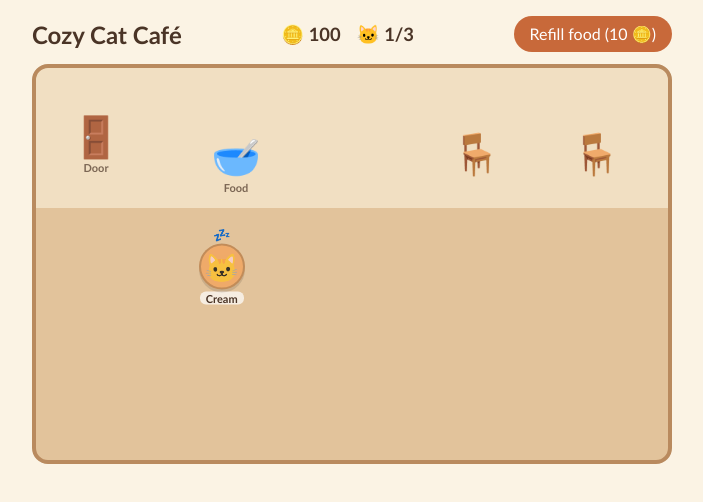
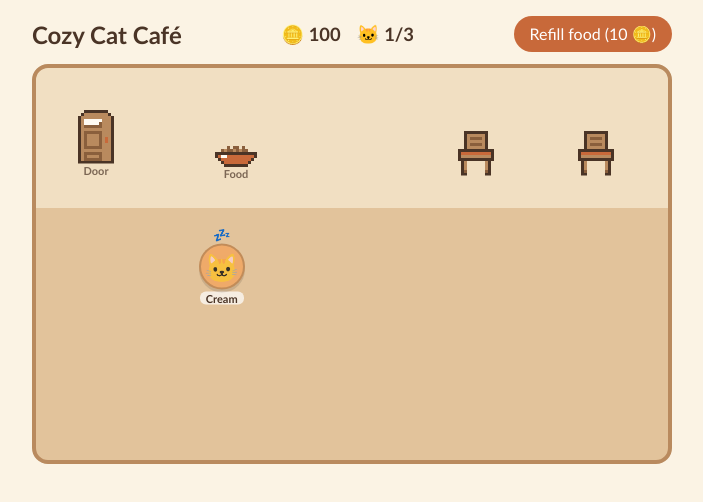
Before and after one commit to 0l-l/codycatcafe, a plain HTML site: page index.html in a window 1280 px wide. Shown: the whole page, without its empty margins (288-991 px from the left). Drawn offline with Linux system fonts and the light colour scheme.

Commit message:
Session A: pixel-art door, bowl, seats

```diff
--- a/index.html
+++ b/index.html
@@ -18,8 +18,8 @@
     </header>
 
     <div id="shop">
-      <div id="door" class="prop">🚪<span class="prop-label">Door</span></div>
-      <div id="bowl" class="prop">🥣<span class="prop-label">Food</span></div>
+      <div id="door" class="prop"><span class="prop-label">Door</span></div>
+      <div id="bowl" class="prop"><span class="prop-label">Food</span></div>
       <!-- seats, cats, customers and effects are added by ui.js -->
     </div>
 
@@ -33,6 +33,7 @@
   <script src="config.js"></script>
   <script src="cats.js"></script>
   <script src="customers.js"></script>
+  <script src="sprites.js"></script>
   <script src="ui.js"></script>
   <script src="main.js"></script>
 </body>
--- /dev/null
+++ b/sprites.js
@@ -0,0 +1,85 @@
+// sprites.js — pixel art for the shop props (door, food bowl, seats).
+// Each sprite is a grid of letters; one letter = one pixel, "." = transparent.
+// Letters map to the color variables in style.css, so recolor them there.
+
+const SPRITES = {
+  PIXEL_SIZE: 3, // screen pixels per art pixel
+
+  COLORS: {
+    o: "--ink",       // outline
+    w: "--wood",
+    d: "--wood-dark",
+    p: "--panel",     // window glass
+    a: "--accent",    // door knob, bowl
+  },
+
+  door: [
+    "..oooooooo..",
+    ".owwwwwwwwo.",
+    "owwwwwwwwwwo",
+    "owppppppwwwo",
+    "owpppppdwwwo",
+    "owddddddwwwo",
+    "owwwwwwwwwwo",
+    "owddddddwwwo",
+    "owdwwwwdwwwo",
+    "owdwwwwdwawo",
+    "owdwwwwdwawo",
+    "owdwwwwdwwwo",
+    "owddddddwwwo",
+    "owwwwwwwwwwo",
+    "owddddddwwwo",
+    "owdwwwwdwwwo",
+    "owddddddwwwo",
+    "oooooooooooo",
+  ],
+
+  bowl: [
+    "....d.dd.d....",
+    "..dwddwdwdd...",
+    "oooooooooooooo",
+    "oappaaaaaaaaao",
+    ".oaaaaaaaaaao.",
+    "..oaaaaaaaao..",
+    "...oooooooo...",
+  ],
+
+  seat: [
+    "..oooooooo..",
+    "..owwwwwwo..",
+    "..owddddwo..",
+    "..owwwwwwo..",
+    "..owddddwo..",
+    "..owwwwwwo..",
+    "oooooooooooo",
+    "oaaaaaaaaaao",
+    "owwwwwwwwwwo",
+    "oooooooooooo",
+    ".ow......wo.",
+    ".ow......wo.",
+    ".ow......wo.",
+    ".od......do.",
+    ".oo......oo.",
+  ],
+};
+
+// Turn a sprite grid into an inline SVG string (runs of one color become one rect).
+function pixelSprite(rows, label) {
+  const size = SPRITES.PIXEL_SIZE;
+  const w = rows[0].length;
+  const h = rows.length;
+  let rects = "";
+  rows.forEach((row, y) => {
+    let x = 0;
+    while (x < w) {
+      const ch = row[x];
+      let end = x + 1;
+      while (end < w && row[end] === ch) end++;
+      if (ch !== ".") {
+        rects += `<rect x="${x}" y="${y}" width="${end - x}" height="1" style="fill: var(${SPRITES.COLORS[ch]})"/>`;
+      }
+      x = end;
+    }
+  });
+  return `<svg class="sprite" viewBox="0 0 ${w} ${h}" width="${w * size}" height="${h * size}" shape-rendering="crispEdges" role="img" aria-label="${label}">${rects}</svg>`;
+}
--- a/style.css
+++ b/style.css
@@ -6,6 +6,8 @@
   --ink: #4a3426;
   --accent: #c8693a;
   --panel: #fffaf2;
+  --wood: #b98a5e;      /* pixel art: door, seats, kibble */
+  --wood-dark: #8a5f3c;
 }
 
 * { box-sizing: border-box; }
@@ -69,7 +71,8 @@ button:active { transform: scale(0.96); }
   transform: translate(-50%, -50%);
 }
 
-.prop, .seat { font-size: 40px; text-align: center; }
+.prop, .seat { text-align: center; }
+.sprite { display: block; margin: 0 auto; } /* pixel art from sprites.js */
 .prop-label {
   display: block;
   font-size: 11px;
--- a/ui.js
+++ b/ui.js
@@ -40,11 +40,13 @@ const UI = (() => {
     byId("refill").addEventListener("click", handlers.onRefill);
     byId("info-close").addEventListener("click", () => (selectedCatId = null));
 
+    byId("door").insertAdjacentHTML("afterbegin", pixelSprite(SPRITES.door, "Door"));
+    byId("bowl").insertAdjacentHTML("afterbegin", pixelSprite(SPRITES.bowl, "Food bowl"));
     place(byId("door"), CONFIG.DOOR_POS);
     place(byId("bowl"), CONFIG.BOWL_POS);
 
     for (const pos of CONFIG.SEAT_POSITIONS) {
-      const seat = makeDiv("seat", "🪑");
+      const seat = makeDiv("seat", pixelSprite(SPRITES.seat, "Seat"));
       place(seat, pos);
       els.shop.appendChild(seat);
     }
```
